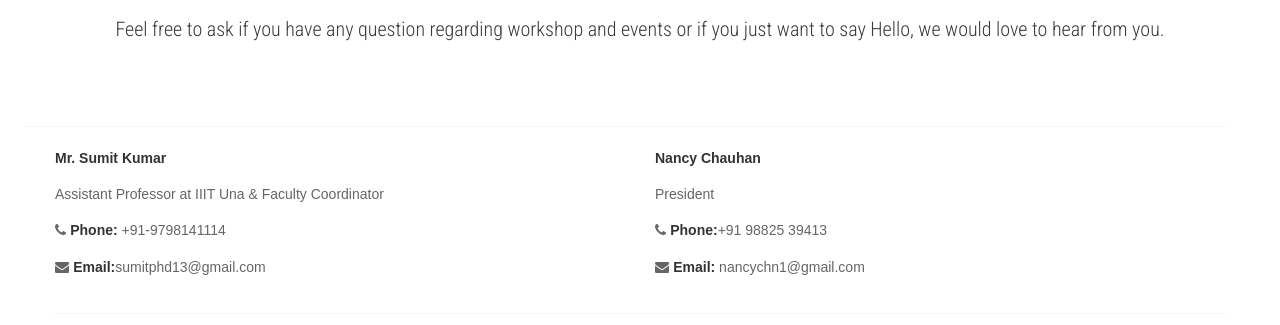
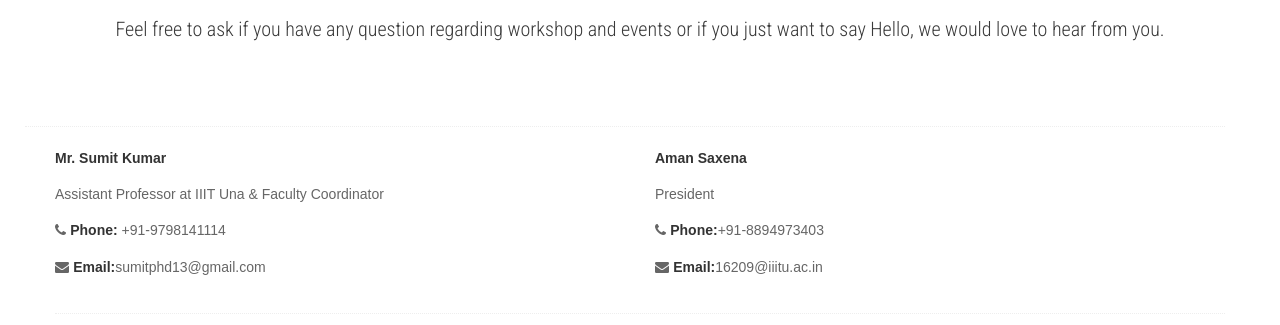
Before and after one commit to aavesh-iiitu/Aavesh-IIITU.github.io, a plain HTML site: page index.html in a window 1280 px wide. Shown: the part 3988-4313 px from the top of the page. Drawn offline with Linux system fonts and the light colour scheme.

Commit message:
Update index.html

```diff
--- a/index.html
+++ b/index.html
@@ -549,17 +549,17 @@
 
 
           <p>
-            <strong>Nancy Chauhan</strong>
+            <strong>Aman Saxena</strong>
           </p>
           <p>
             President
           </p>
           <p>
-            <span><i class="icon-phone"></i><strong>Phone:</strong>+91 98825 39413 </span>
+            <span><i class="icon-phone"></i><strong>Phone:</strong>+91-8894973403</span>
           </p>
 
           <p>
-            <span><i class="icon-envelope-alt"></i><strong>Email:</strong> nancychn1@gmail.com</span>
+            <span><i class="icon-envelope-alt"></i><strong>Email:</strong>16209@iiitu.ac.in</span>
           </p>
 
 
```
